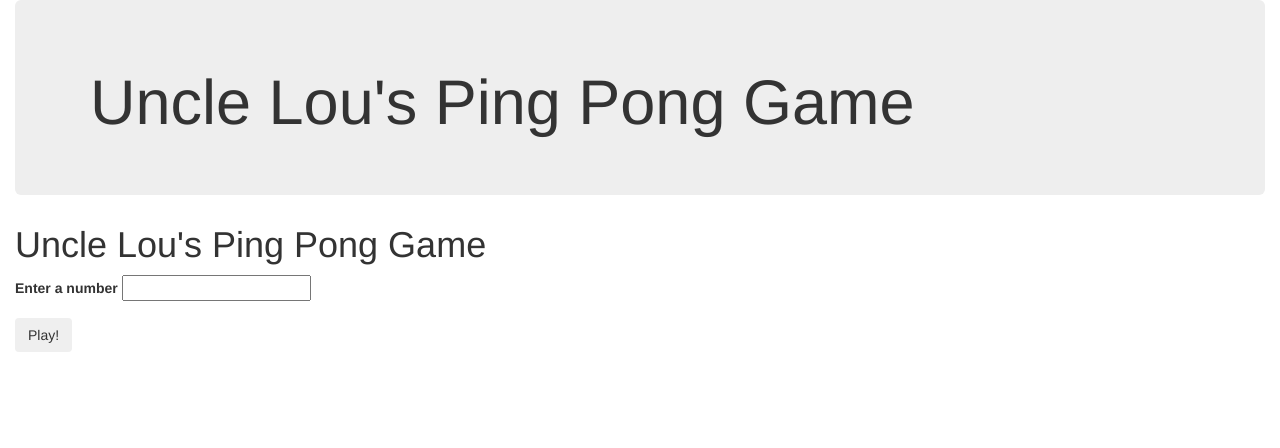
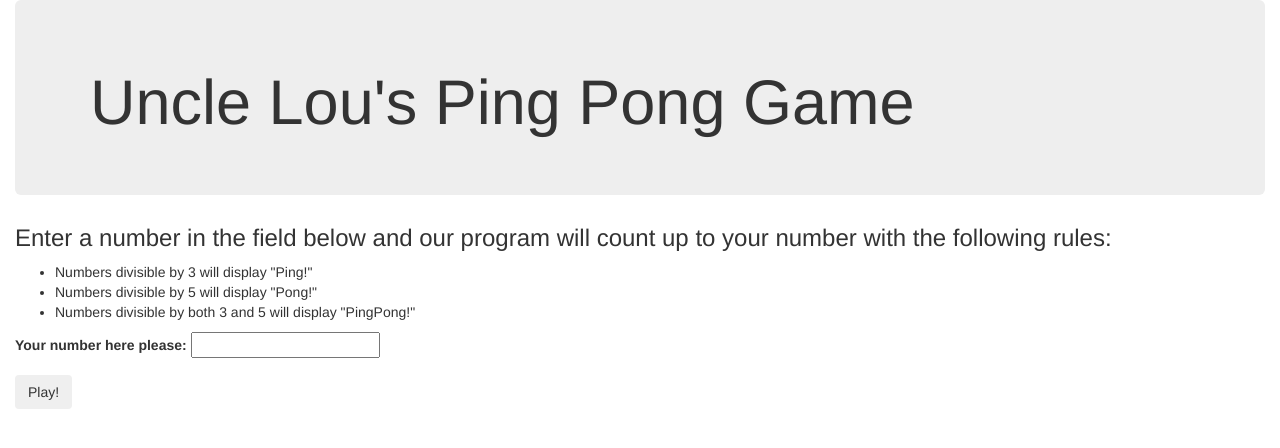
Before and after one commit to rg-epicodus/pingpong, a plain HTML site: page index.html in a window 1280 px wide. Drawn offline with Linux system fonts and the light colour scheme.

Commit message:
final pass

```diff
--- a/index.html
+++ b/index.html
@@ -16,11 +16,16 @@
 
         </div>
       </div>
-      <h1>Uncle Lou's Ping Pong Game</h1>
+      <h3>Enter a number in the field below and our program will count up to your number with the following rules:</h3>
+      <ul>
+        <li>Numbers divisible by 3 will display "Ping!"</li>
+        <li>Numbers divisible by 5 will display "Pong!"</li>
+        <li>Numbers divisible by both 3 and 5 will display "PingPong!"</li>
+      </ul>
       <div id="gameForm">
         <form>
           <div class="form-group">
-            <label for="number">Enter a number</label>
+            <label for="number">Your number here please:</label>
             <input type="text" id="number">
           </div>
             <button type="submit" class="btn">Play!</button>
```
Also changed, not shown: README.md.
